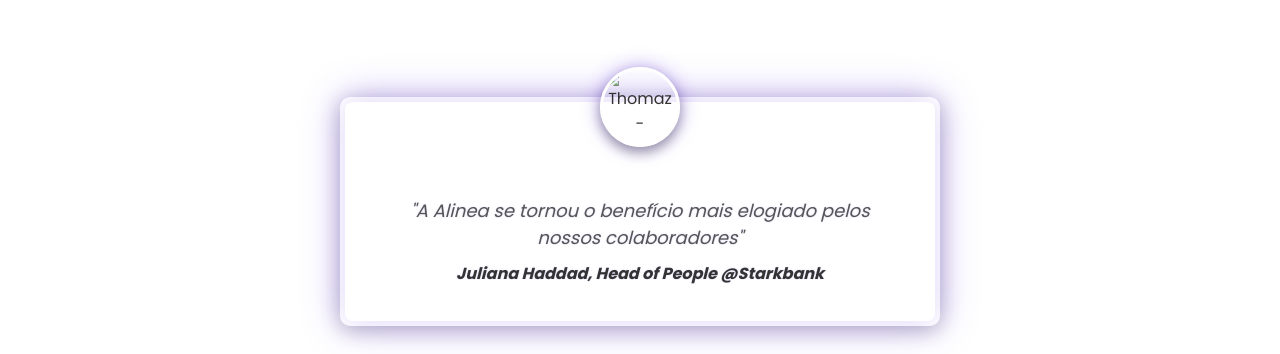
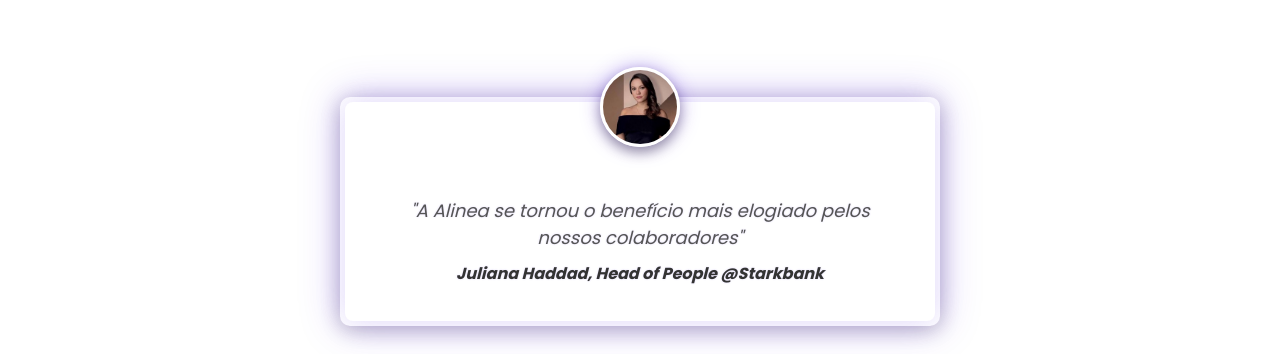
Before and after one commit to thomazstanislauki/test_alinea, a plain HTML site: page index.html in a window 1280 px wide. Shown: the part 743-1097 px from the top of the page. Drawn offline with Linux system fonts and the light colour scheme; files whose address does not match are found by name.

Commit message:
ju path update

```diff
--- a/index.html
+++ b/index.html
@@ -43,7 +43,7 @@
         <!-- Testimonial Section -->
         <section class="testimonial-section">
             <div class="testimonial">
-                <img src="ju_photo.jpeg" alt="Thomaz - Gerente de RH @ BRQ">
+                <img src="assets/ju_photo.jpeg" alt="Thomaz - Gerente de RH @ BRQ">
                 <blockquote>
                     "A Alinea se tornou o benefício mais elogiado pelos nossos colaboradores"
                     <cite>Juliana Haddad, Head of People @Starkbank</cite>
```
